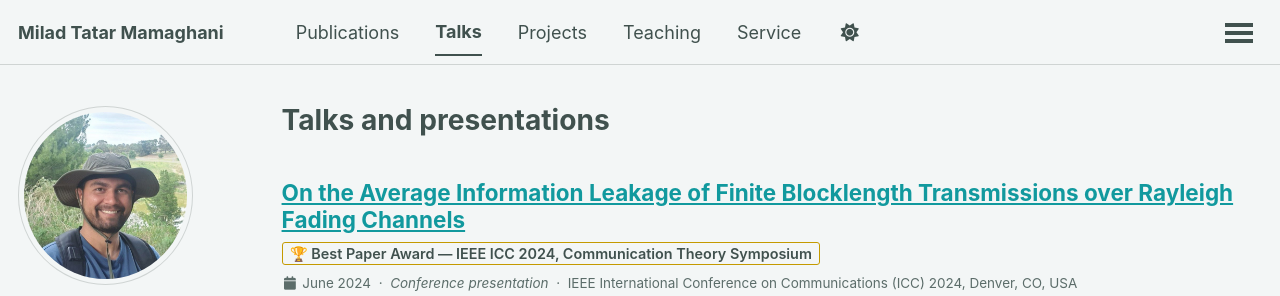
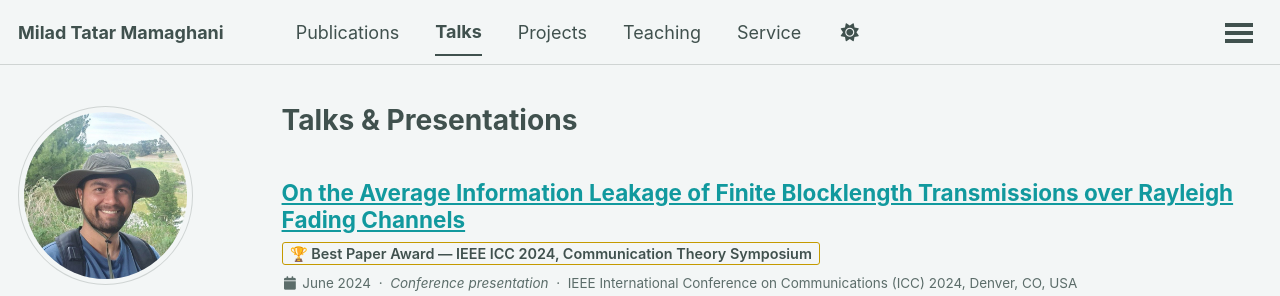
Before and after one commit to miladtm94/miladtm94.github.io, a Jekyll site: the page built from _pages/talks.html, in a window 1280 px wide and 1235 px high. Shown: the top 296 px of the window. Built offline with Jekyll 4.4.1, drawn with Linux system fonts in a browser that asks for light colours; some web fonts are replaced; a script that is not in the unit is left out.

```diff
--- a/_pages/talks.html
+++ b/_pages/talks.html
@@ -1,6 +1,6 @@
 ---
 layout: archive
-title: "Talks and presentations"
+title: "Talks & Presentations"
 permalink: /talks/
 author_profile: true
 ---
```
Also changed, not shown: _pages/about.md (+2 -2 lines), _pages/cv.md (+0 -1 lines), 1 other file.
